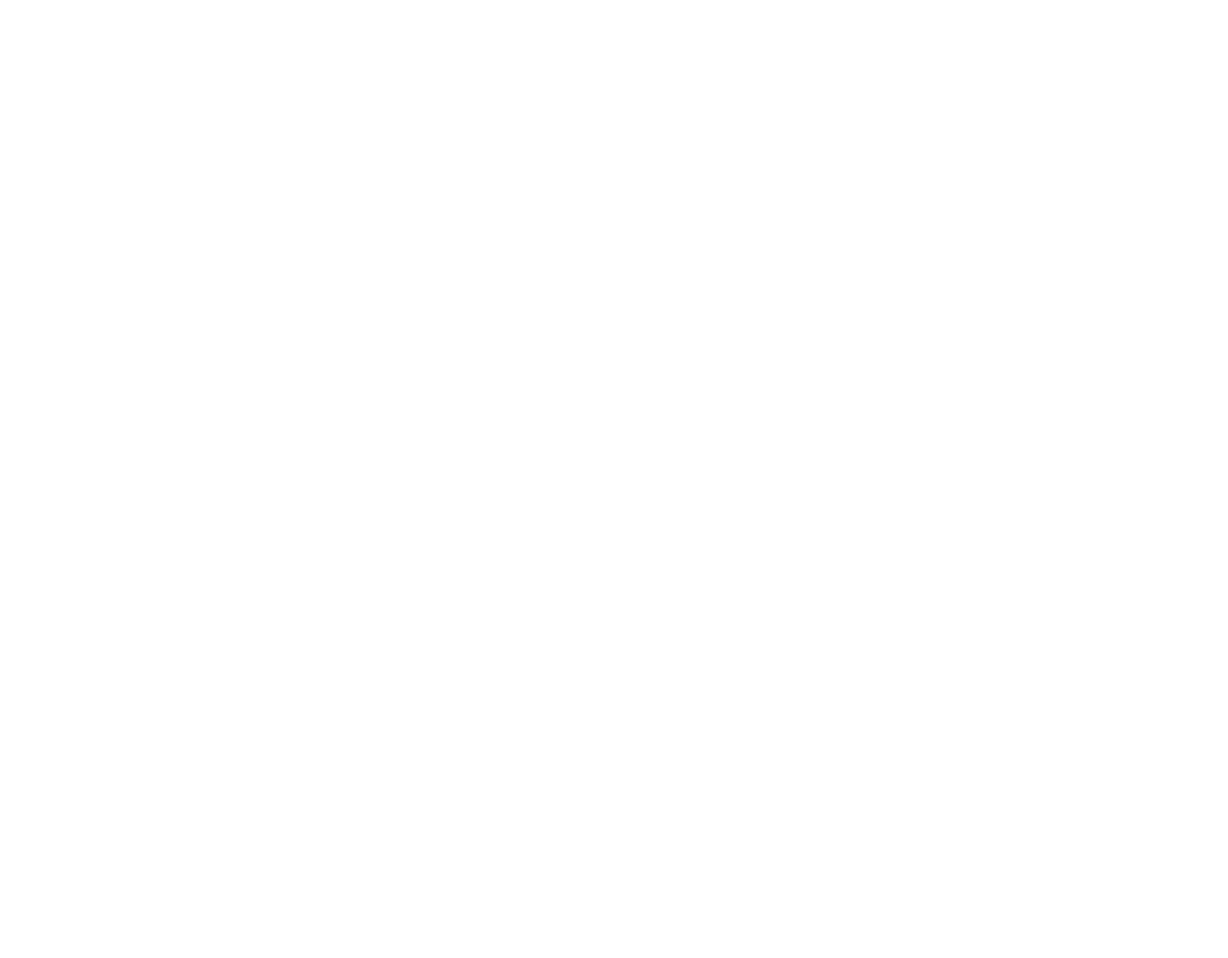
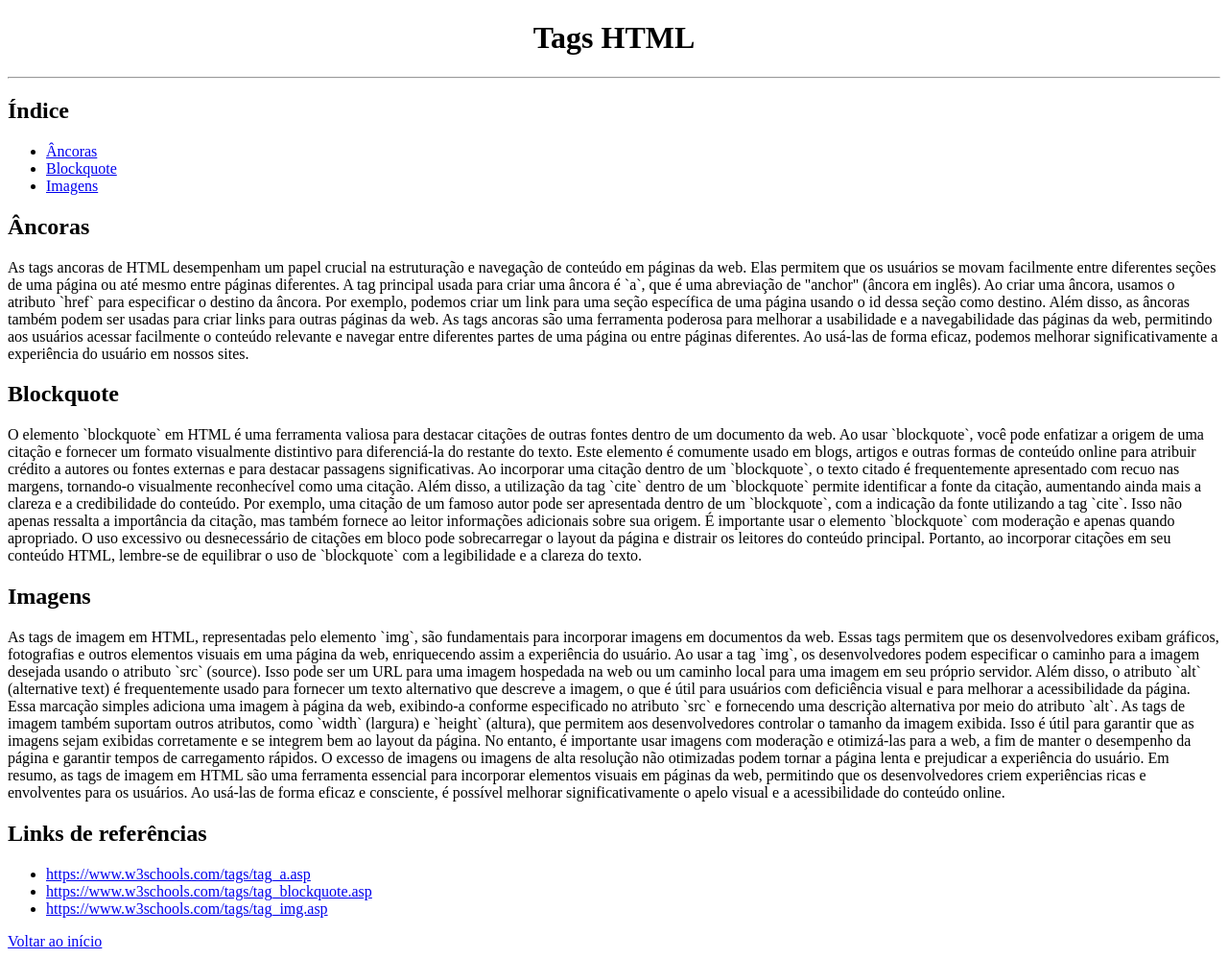
Before and after one commit to rafaelsturion/tags-html, a plain HTML site: page index.html in a window 1280 px wide. Shown: the whole page at 96% size. Before the commit the page ends 800 px from the top, so only its background shows below. Drawn offline with Linux system fonts and the light colour scheme.

Commit message:
segundo commit

```diff
--- a/index.html
+++ b/index.html
@@ -7,5 +7,53 @@
 </head>
 <body>
 
+    <center><h1 id="inicio">Tags HTML</h1></center>
+    <hr>
+
+    <h2>Índice</h2>
+
+    <ul>
+        <li><a href="#a">Âncoras</a></li>
+        <li><a href="#b">Blockquote</a></li>
+        <li><a href="#i">Imagens</a></li>
+
+    </ul>
+
+    <h2 id="a">Âncoras</h2>
+    <p>As tags ancoras de HTML desempenham um papel crucial na estruturação e navegação de conteúdo em páginas da web. Elas permitem que os usuários se movam facilmente entre diferentes seções de uma página ou até mesmo entre páginas diferentes. A tag principal usada para criar uma âncora é `a`, que é uma abreviação de "anchor" (âncora em inglês). Ao criar uma âncora, usamos o atributo `href` para especificar o destino da âncora. Por exemplo, podemos criar um link para uma seção específica de uma página usando o id dessa seção como destino. Além disso, as âncoras também podem ser usadas para criar links para outras páginas da web. As tags ancoras são uma ferramenta poderosa para melhorar a usabilidade e a navegabilidade das páginas da web, permitindo aos usuários acessar facilmente o conteúdo relevante e navegar entre diferentes partes de uma página ou entre páginas diferentes. Ao usá-las de forma eficaz, podemos melhorar significativamente a experiência do usuário em nossos sites.
+    </p>
+
+
+    <h2 id="b">Blockquote</h2>
+    <p>O elemento `blockquote` em HTML é uma ferramenta valiosa para destacar citações de outras fontes dentro de um documento da web. Ao usar `blockquote`, você pode enfatizar a origem de uma citação e fornecer um formato visualmente distintivo para diferenciá-la do restante do texto. Este elemento é comumente usado em blogs, artigos e outras formas de conteúdo online para atribuir crédito a autores ou fontes externas e para destacar passagens significativas.
+        Ao incorporar uma citação dentro de um `blockquote`, o texto citado é frequentemente apresentado com recuo nas margens, tornando-o visualmente reconhecível como uma citação. Além disso, a utilização da tag `cite` dentro de um `blockquote` permite identificar a fonte da citação, aumentando ainda mais a clareza e a credibilidade do conteúdo.
+
+        Por exemplo, uma citação de um famoso autor pode ser apresentada dentro de um `blockquote`, com a indicação da fonte utilizando a tag `cite`. Isso não apenas ressalta a importância da citação, mas também fornece ao leitor informações adicionais sobre sua origem.
+
+        É importante usar o elemento `blockquote` com moderação e apenas quando apropriado. O uso excessivo ou desnecessário de citações em bloco pode sobrecarregar o layout da página e distrair os leitores do conteúdo principal. Portanto, ao incorporar citações em seu conteúdo HTML, lembre-se de equilibrar o uso de `blockquote` com a legibilidade e a clareza do texto.
+    </p>
+
+
+    <h2 id="i">Imagens</h2>
+    <p>As tags de imagem em HTML, representadas pelo elemento `img`, são fundamentais para incorporar imagens em documentos da web. Essas tags permitem que os desenvolvedores exibam gráficos, fotografias e outros elementos visuais em uma página da web, enriquecendo assim a experiência do usuário.
+        Ao usar a tag `img`, os desenvolvedores podem especificar o caminho para a imagem desejada usando o atributo `src` (source). Isso pode ser um URL para uma imagem hospedada na web ou um caminho local para uma imagem em seu próprio servidor. Além disso, o atributo `alt` (alternative text) é frequentemente usado para fornecer um texto alternativo que descreve a imagem, o que é útil para usuários com deficiência visual e para melhorar a acessibilidade da página.
+        Essa marcação simples adiciona uma imagem à página da web, exibindo-a conforme especificado no atributo `src` e fornecendo uma descrição alternativa por meio do atributo `alt`.
+        As tags de imagem também suportam outros atributos, como `width` (largura) e `height` (altura), que permitem aos desenvolvedores controlar o tamanho da imagem exibida. Isso é útil para garantir que as imagens sejam exibidas corretamente e se integrem bem ao layout da página.
+        No entanto, é importante usar imagens com moderação e otimizá-las para a web, a fim de manter o desempenho da página e garantir tempos de carregamento rápidos. O excesso de imagens ou imagens de alta resolução não otimizadas podem tornar a página lenta e prejudicar a experiência do usuário.
+        Em resumo, as tags de imagem em HTML são uma ferramenta essencial para incorporar elementos visuais em páginas da web, permitindo que os desenvolvedores criem experiências ricas e envolventes para os usuários. Ao usá-las de forma eficaz e consciente, é possível melhorar significativamente o apelo visual e a acessibilidade do conteúdo online.
+    </p>
+
+
+
+
+
+    <h2>Links de referências</h2>
+
+    <ul>
+        <li><a href="#">https://www.w3schools.com/tags/tag_a.asp</a></li>
+        <li><a href="#">https://www.w3schools.com/tags/tag_blockquote.asp</a></li>
+        <li><a href="#">https://www.w3schools.com/tags/tag_img.asp</a></li>
+    </ul>
+    <a href="#inicio">Voltar ao início</a>
 </body>
 </html>
```
